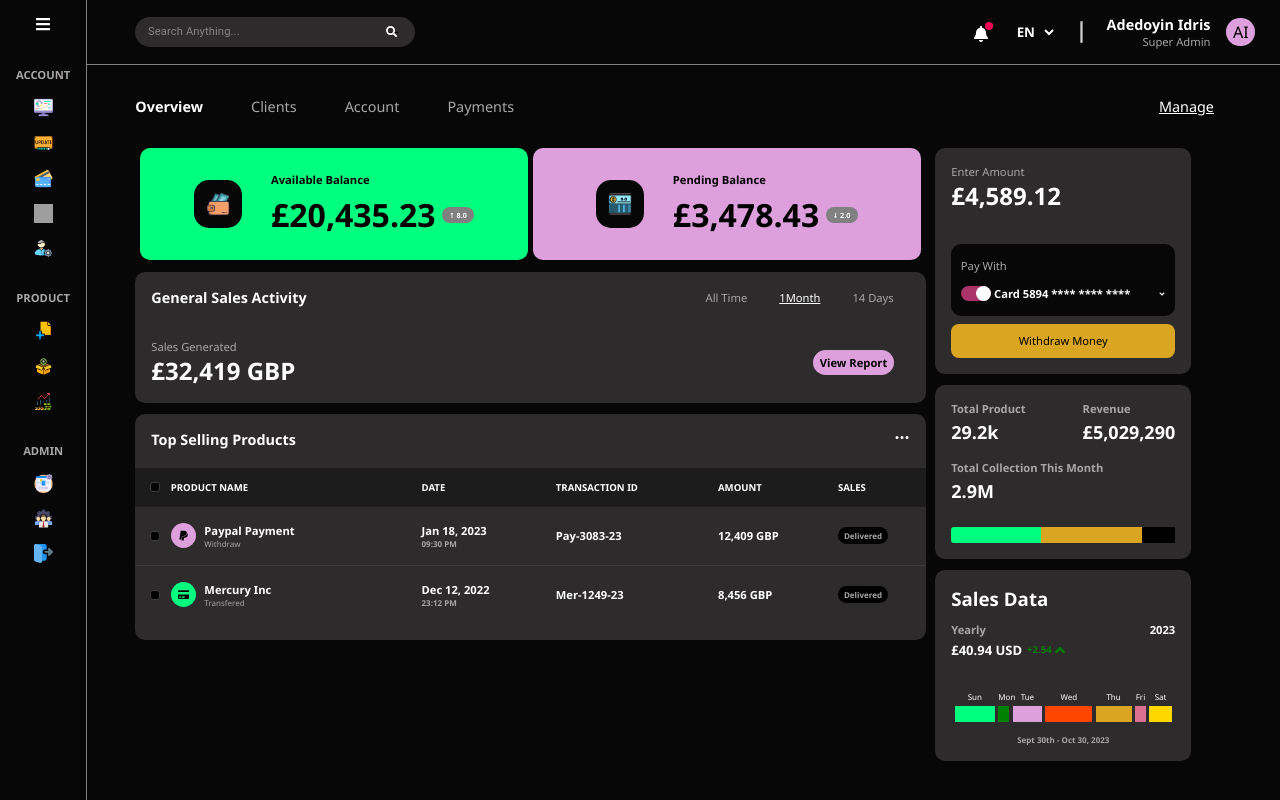
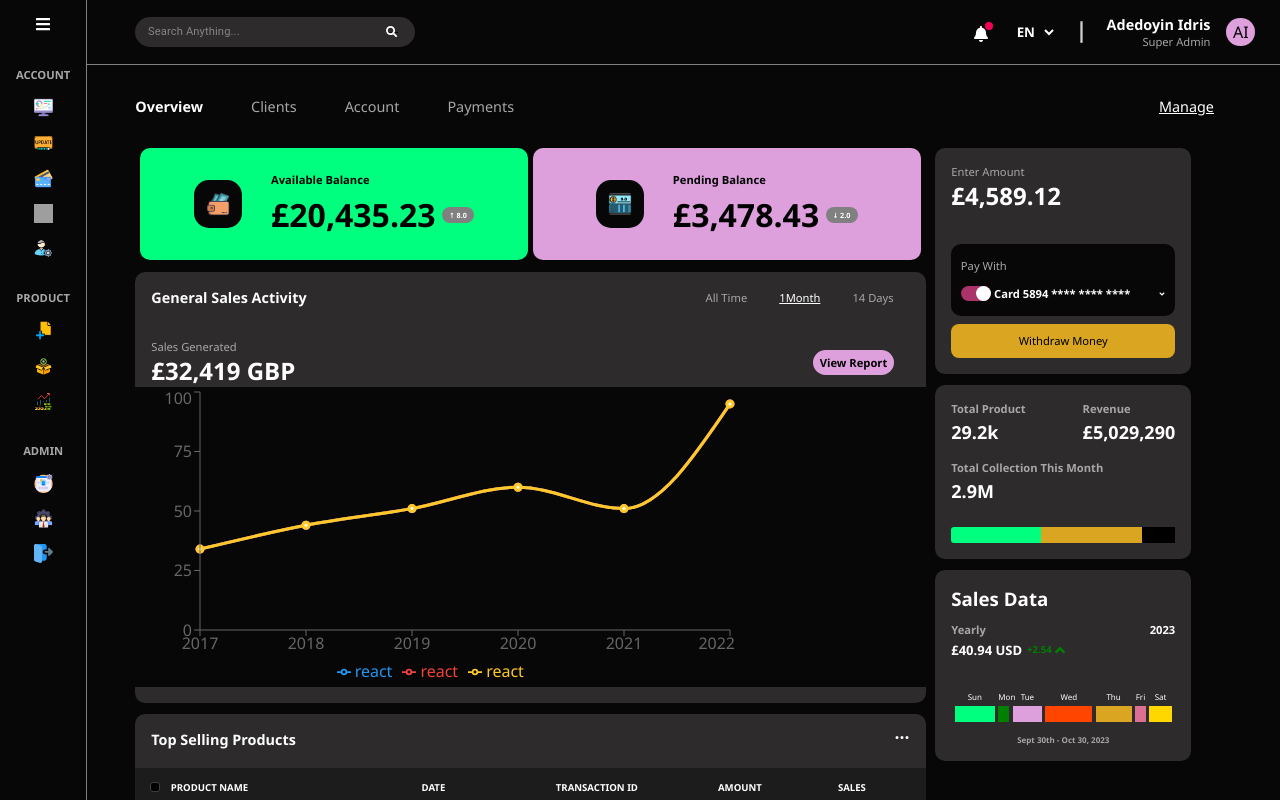
Before and after one commit to DevAdedoyin/monify, a React (Create React App) app: page / in a window 1280 px wide. Shown: the top 800 px of the page. Built offline with nearby package versions, Linux system fonts and the light colour scheme; grey boxes are pictures that could not be loaded.

Commit message:
Chart structure created

```diff
--- a/src/components/OverviewTabContent/LeftHandSide/SalesActivity/Charts.tsx
+++ b/src/components/OverviewTabContent/LeftHandSide/SalesActivity/Charts.tsx
@@ -1,11 +1,55 @@
-import React from 'react'
+import React from "react";
+import {
+  Tooltip,
+  Legend,
+  YAxis,
+  XAxis,
+  CartesianGrid,
+  Line,
+  LineChart,
+} from "recharts";
 
-type Props = {}
+type Props = {};
 
 const Charts = (props: Props) => {
+  const data = [
+    { name: "2017", react: 34, angular: 43, vue: 60 },
+    { name: "2018", react: 44, angular: 42, vue: 50 },
+    { name: "2019", react: 51, angular: 41, vue: 54 },
+    { name: "2020", react: 60, angular: 37, vue: 28 },
+    { name: "2021", react: 51, angular: 31, vue: 27 },
+    { name: "2022", react: 95, angular: 44, vue: 49 },
+  ];
+
   return (
-    <div>Charts</div>
-  )
-}
+    <div>
+      <LineChart width={600} height={300} data={data}>
+        <Line
+          type="monotone"
+          dataKey="react"
+          stroke="#2196f3"
+          strokeWidth={3}
+        />
+        <Line
+          type="monotone"
+          dataKey="react"
+          stroke="#f44236"
+          strokeWidth={3}
+        />
+        <Line
+          type="monotone"
+          dataKey="react"
+          stroke="#ffca29"
+          strokeWidth={3}
+        />
+        <CartesianGrid stroke="ccc" />
+        <XAxis dataKey="name" />
+        <YAxis />
+        <Tooltip />
+        <Legend />
+      </LineChart>
+    </div>
+  );
+};
 
-export default Charts
+export default Charts;
--- a/src/components/OverviewTabContent/LeftHandSide/SalesActivity/SalesActivity.tsx
+++ b/src/components/OverviewTabContent/LeftHandSide/SalesActivity/SalesActivity.tsx
@@ -2,6 +2,7 @@ import React from "react";
 import SalesActivityTab from "./SalesActivityTab";
 import SalesActivityStyle from "./SalesActivity.module.css";
 import SalesGenerated from "./SalesGenerated";
+import Charts from "./Charts";
 
 type Props = {};
 
@@ -10,6 +11,7 @@ const SalesActivity = (props: Props) => {
     <div className={SalesActivityStyle.salesContainer}>
       <SalesActivityTab />
       <SalesGenerated />
+      <Charts />
     </div>
   );
 };
```
